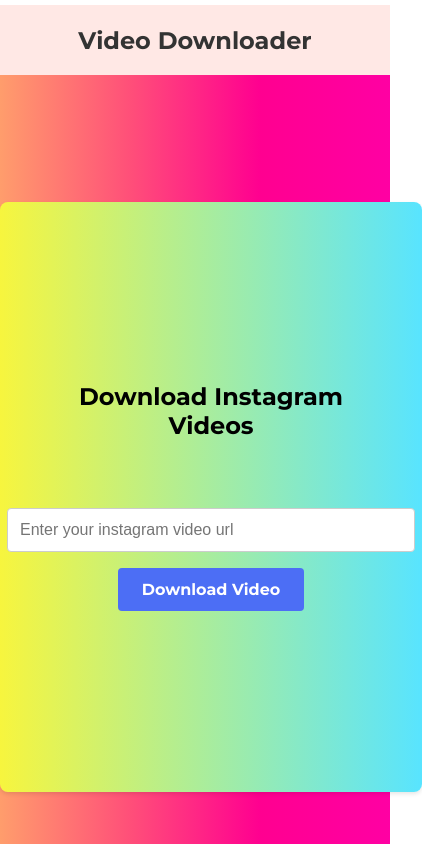
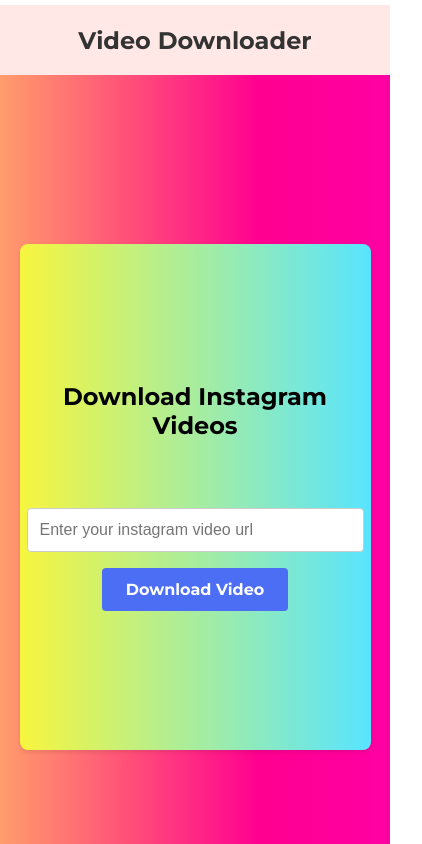
Before and after one commit to rsumit123/vidfetch, a React (Vite) app: page / in a window 390 px wide. Shown: the top 844 px of the page, 422 px wide, since content can reach past the window. Built offline with nearby package versions, Linux system fonts and the light colour scheme.

Commit message:
Updated website: Initial release

```diff
--- a/src/components/InstagramDownloader.css
+++ b/src/components/InstagramDownloader.css
@@ -138,7 +138,7 @@
 
   @media only screen and (max-width: 400px) {
     .container {
-      width: 50vh;
-      height: 70vh;
+      width: 90%;
+      height: 60vh;
     }
   }
```
